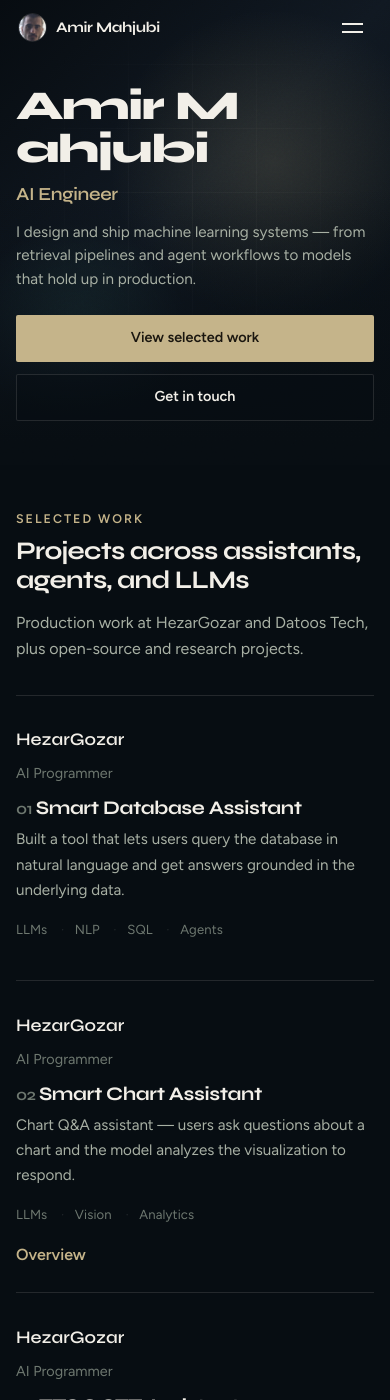
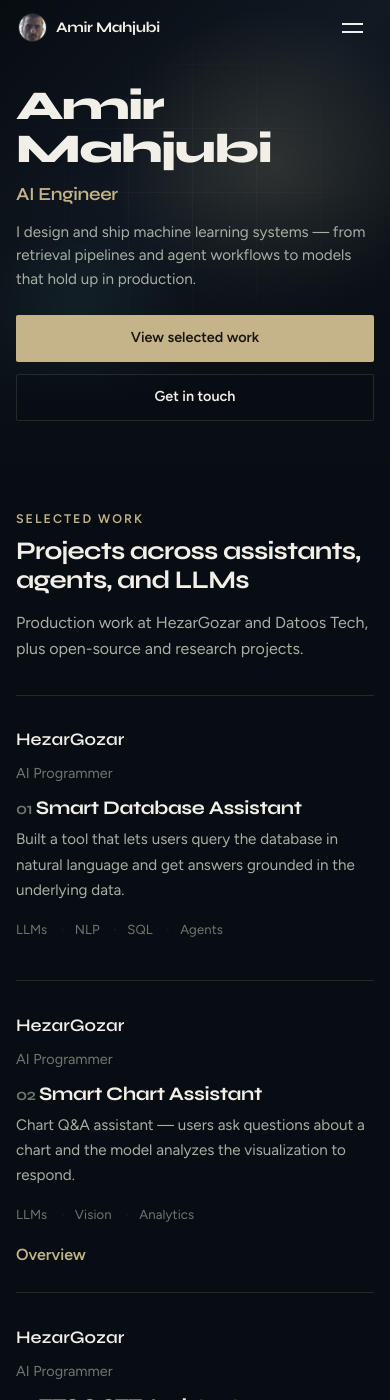
Before and after one commit to amirmahjubi/amirmahjubi.github.io, a Jekyll site: the page built from index.md, in a window 390 px wide and 1400 px high. Built offline with Jekyll 4.4.1, drawn with Linux system fonts in a browser that asks for light colours.

Commit message:
Update main.css

```diff
--- a/assets/css/main.css
+++ b/assets/css/main.css
@@ -1168,6 +1168,13 @@ a:hover {
     margin-bottom: 0.85rem;
   }
 
+  .hero__brand .char.is-space {
+    display: block;
+    width: 100%;
+    height: 0;
+    overflow: hidden;
+  }
+
   .hero__brand .char {
     transform: translateY(0.35em);
   }
```
